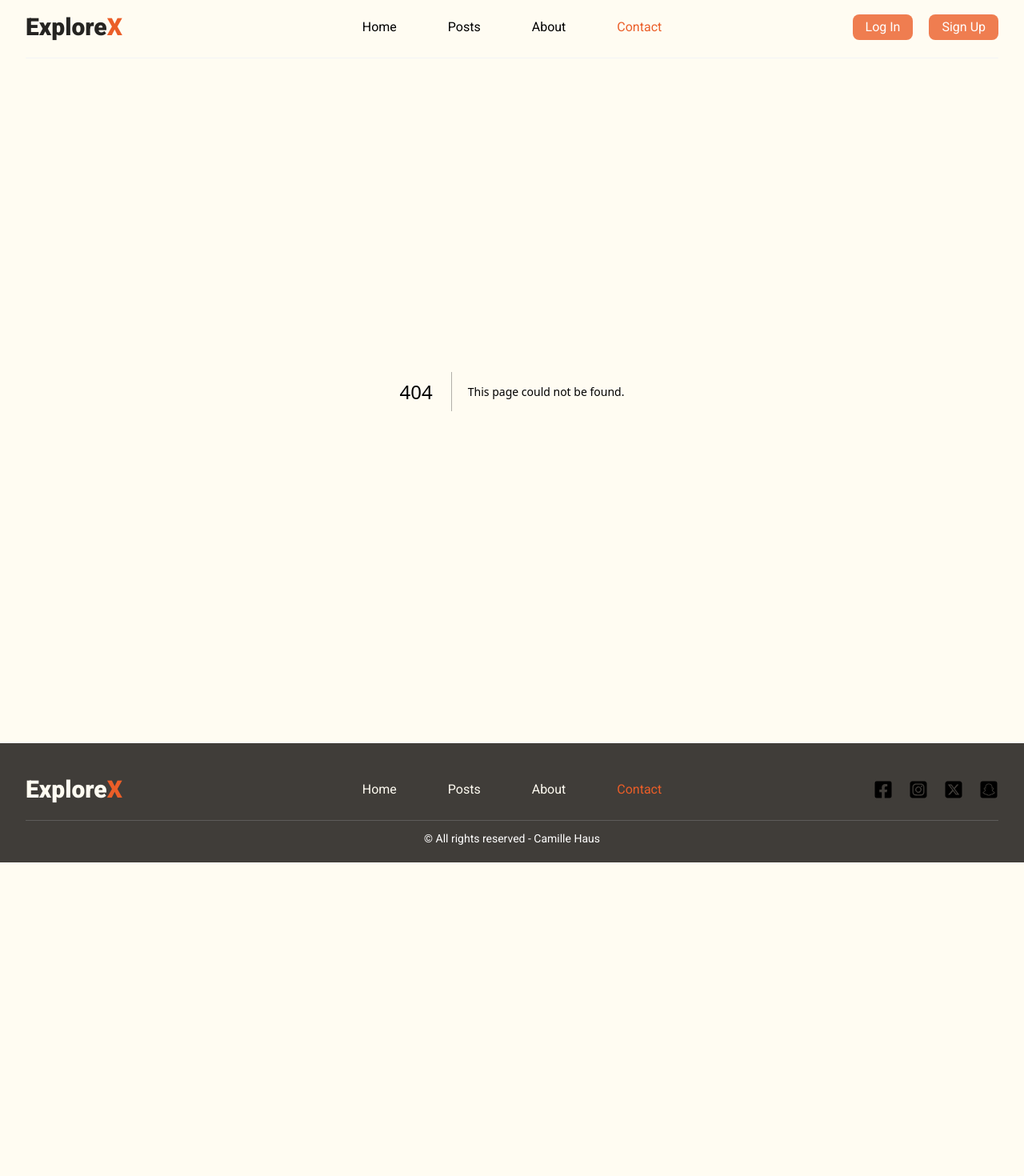
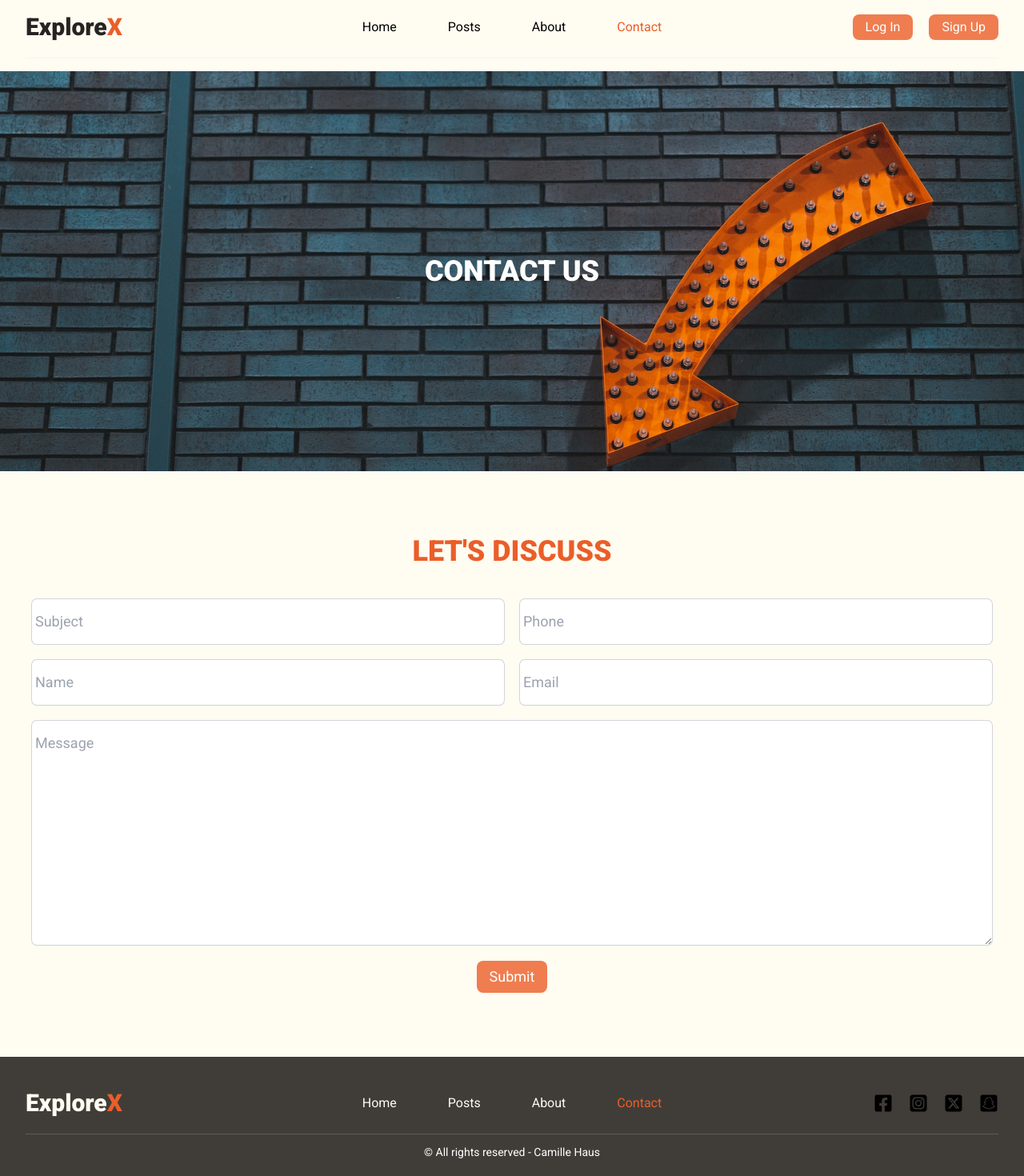
Before and after one commit to CamilleHaus/ExploreX, a Next.js app: page /contact in a window 1280 px wide. Before the commit this address had no page. Shown: the whole page at 80% size. Before the commit the page ends 1078 px from the top, so only its background shows below. Built offline with nearby package versions, Linux system fonts and the light colour scheme.

Commit message:
Contact Form component and Form created

```diff
--- /dev/null
+++ b/app/(site)/contact/page.tsx
@@ -0,0 +1,66 @@
+import Image from "next/image";
+import Overlay from "@/components/ui/Overlay";
+import Button from "@/components/ui/Button";
+
+const Page = () => {
+  return (
+    <div>
+      <div className="relative h-[500px] w-full">
+        <Image
+          src="/assets/contact.jpg"
+          fill
+          alt="contact image"
+          className="object-cover"
+        />
+        <Overlay />
+        <h1 className="flex absolute w-full h-full justify-center items-center text-4xl font-extrabold uppercase text-white">
+          Contact us
+        </h1>
+      </div>
+      <div className="p-10 leading-8 text-lg mt-10 relative m-auto rounded-lg text-center">
+        <h1 className="text-4xl font-extrabold w-full text-center uppercase text-primary mb-10">
+          Let's discuss
+        </h1>
+
+        <form className="flex flex-col w-full gap-5">
+          <div className="flex gap-5 max-sm:flex-col">
+            <input
+              type="text"
+              placeholder="Subject"
+              className="px-1 py-3 border-gray-300 w-full rounded-md text-gray-900 shadow-sm ring-1 ring-gray-300
+              placeholder:text-gray-400 focus:ring-2 focus:ring-primary outline-none"
+            />
+            <input
+              type="tel"
+              placeholder="Phone"
+              className="px-1 py-3 border-gray-300 w-full rounded-md text-gray-900 shadow-sm ring-1 ring-gray-300
+              placeholder:text-gray-400 focus:ring-2 focus:ring-primary outline-none"
+            />
+          </div>
+          <div className="flex gap-5 max-sm:flex-col">
+            <input
+              type="text"
+              placeholder="Name"
+              className="px-1 py-3 border-gray-300 w-full rounded-md text-gray-900 shadow-sm ring-1 ring-gray-300
+              placeholder:text-gray-400 focus:ring-2 focus:ring-primary outline-none"
+            />
+            <input
+              type="email"
+              placeholder="Email"
+              className="px-1 py-3 border-gray-300 w-full rounded-md text-gray-900 shadow-sm ring-1 ring-gray-300
+              placeholder:text-gray-400 focus:ring-2 focus:ring-primary outline-none"
+            />
+          </div>
+          <textarea name="message" placeholder="Message" rows={8}
+          className="px-1 py-3 border-gray-300 w-full rounded-md text-gray-900 shadow-sm ring-1 ring-gray-300
+          placeholder:text-gray-400 focus:ring-2 focus:ring-primary outline-none"/>
+          <div className="flex justify-center">
+            <Button aria="submit contact form" text="Submit"/>
+          </div>
+        </form>
+      </div>
+    </div>
+  );
+};
+
+export default Page;
```
